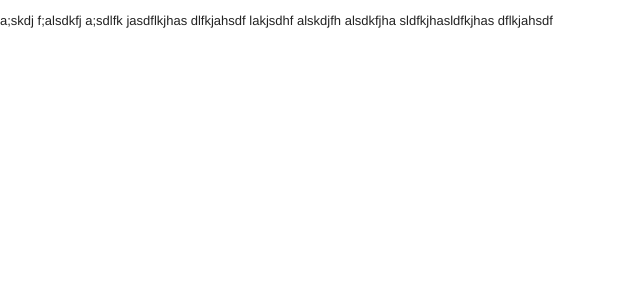
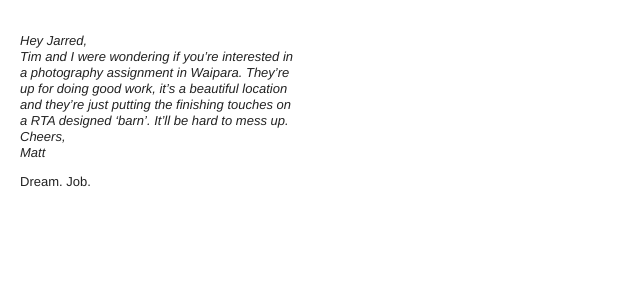
Before and after one commit to jarred/among-other-things, a Jekyll site: the page built from _posts/2012-10-01-black-estate-photography.md, in a window 1280 px wide. Shown: the top 300 px of the page, without its empty margins (0-640 px from the left). Built offline with Jekyll 4.4.1, drawn with Linux system fonts in a browser that asks for light colours.

Commit message:
initial project page stuff

```diff
--- a/_layouts/project.html
+++ b/_layouts/project.html
@@ -13,8 +13,8 @@
         <link rel="stylesheet" href="/assets/css/style.css">
     </head>
     <body>
-        <div id="project">
-            {{ content }}
+        <div id="project" data-view="project" class="extend-view">
+            <div class="content">{{ content }}</div>
         </div>
         <script data-main="/assets/js/main" src="/assets/js/libs/require.min.2.1.4.js"></script>
     </body>
--- a/_posts/2012-10-01-black-estate-photography.md
+++ b/_posts/2012-10-01-black-estate-photography.md
@@ -6,7 +6,12 @@ height: 287
 excerpt: Black Estate <em>Photography</em>
 ---
 
-a;skdj f;alsdkfj a;sdlfk jasdflkjhas dlfkjahsdf lakjsdhf alskdjfh alsdkfjha sldfkjhasldfkjhas dflkjahsdf
+> Hey Jarred,
+> Tim and I were wondering if you're interested in a photography assignment in Waipara. They're up for doing good work, it's a beautiful location and they're just putting the finishing touches on a RTA designed 'barn'. It'll be hard to mess up.
+> Cheers,
+> Matt
+
+Dream. Job.
 
 <script type="application/json" class="data">
 {
--- a/assets/css/style.css
+++ b/assets/css/style.css
@@ -21,51 +21,73 @@ html {
   margin-left: 20px;
   margin-top: 20px;
 }
-/* line 26, ../_scss/style.scss */
+/* line 23, ../_scss/style.scss */
 .grid-item .preloader {
   background-color: #EEE;
 }
-/* line 29, ../_scss/style.scss */
+/* line 26, ../_scss/style.scss */
 .grid-item .images {
   position: relative;
   overflow: hidden;
 }
-/* line 31, ../_scss/style.scss */
+/* line 28, ../_scss/style.scss */
 .grid-item .images .internal {
   position: absolute;
 }
-/* line 35, ../_scss/style.scss */
+/* line 32, ../_scss/style.scss */
 .grid-item .images img {
   display: block;
 }
-/* line 39, ../_scss/style.scss */
+/* line 36, ../_scss/style.scss */
 .grid-item .content {
   display: none;
 }
-/* line 42, ../_scss/style.scss */
+/* line 39, ../_scss/style.scss */
 .grid-item .excerpt {
   margin-top: 10px;
   width: auto;
 }
-/* line 46, ../_scss/style.scss */
+/* line 43, ../_scss/style.scss */
 .grid-item .excerpt a {
   text-decoration: none;
   color: #222222;
 }
-/* line 49, ../_scss/style.scss */
+/* line 46, ../_scss/style.scss */
 .grid-item .excerpt a em {
   font-style: normal;
   color: #AAA;
 }
-/* line 57, ../_scss/style.scss */
+/* line 54, ../_scss/style.scss */
 .grid-item:hover .images {
   background-color: #eeeeee;
 }
-/* line 59, ../_scss/style.scss */
+/* line 56, ../_scss/style.scss */
 .grid-item:hover .images .internal {
   display: none;
 }
-/* line 64, ../_scss/style.scss */
+/* line 61, ../_scss/style.scss */
 .grid-item:hover .excerpt a, .grid-item:hover .excerpt em {
   color: #eeeeee;
 }
+
+/* line 69, ../_scss/style.scss */
+#project .content {
+  width: 280px;
+  margin-left: 20px;
+  margin-top: 20px;
+  float: left;
+}
+/* line 74, ../_scss/style.scss */
+#project .content blockquote {
+  margin: 0px;
+  padding: 0px;
+  margin-bottom: 10px;
+  font-style: italic;
+}
+/* line 81, ../_scss/style.scss */
+#project .image {
+  float: left;
+  position: relative;
+  margin-left: 20px;
+  margin-top: 20px;
+}
```
Also changed, not shown: assets/_coffee/views/project.coffee (+11 -25 lines), assets/_scss/style.scss (+21 -3 lines), assets/js/views/project.js (+8 -25 lines).
